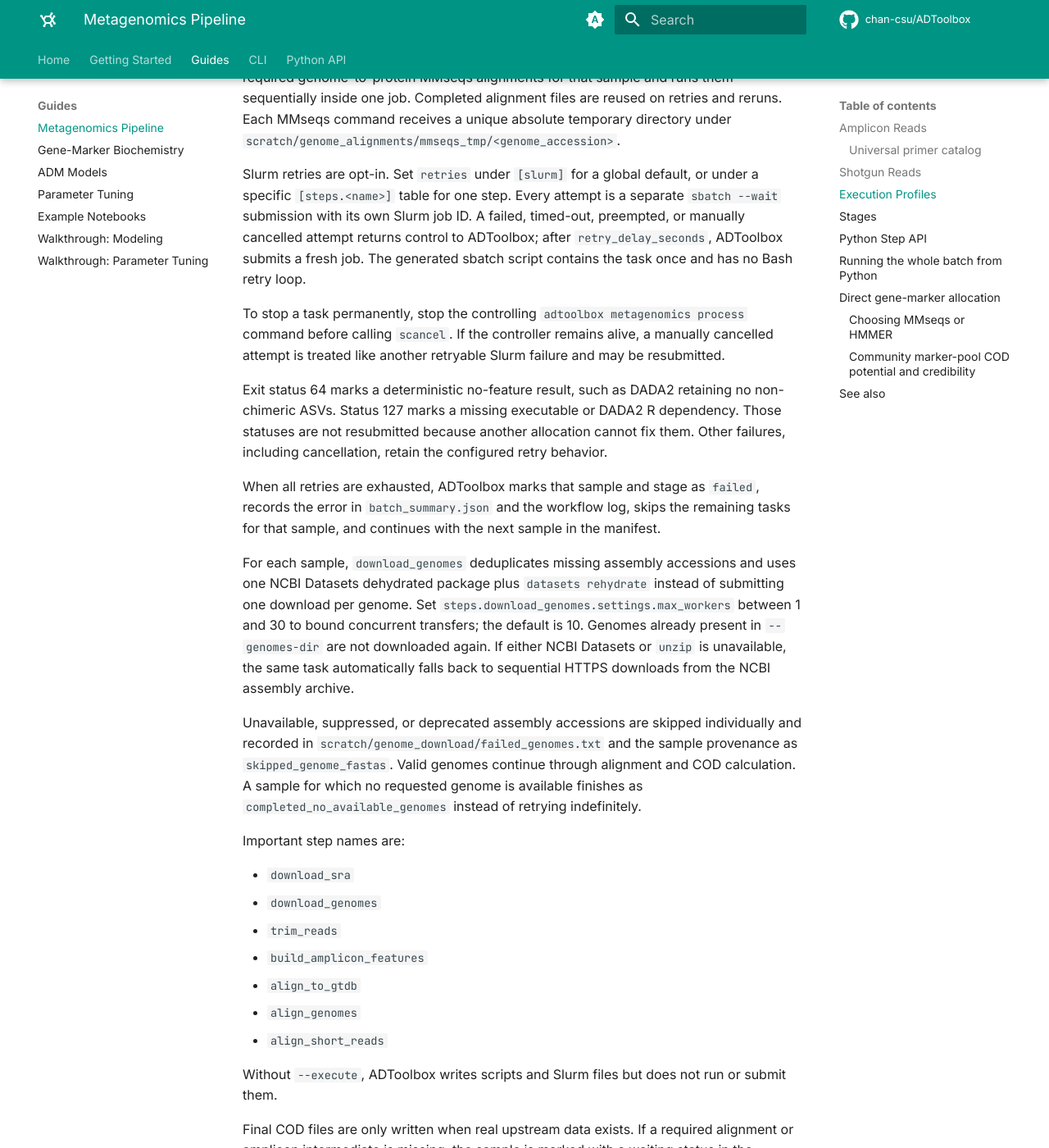
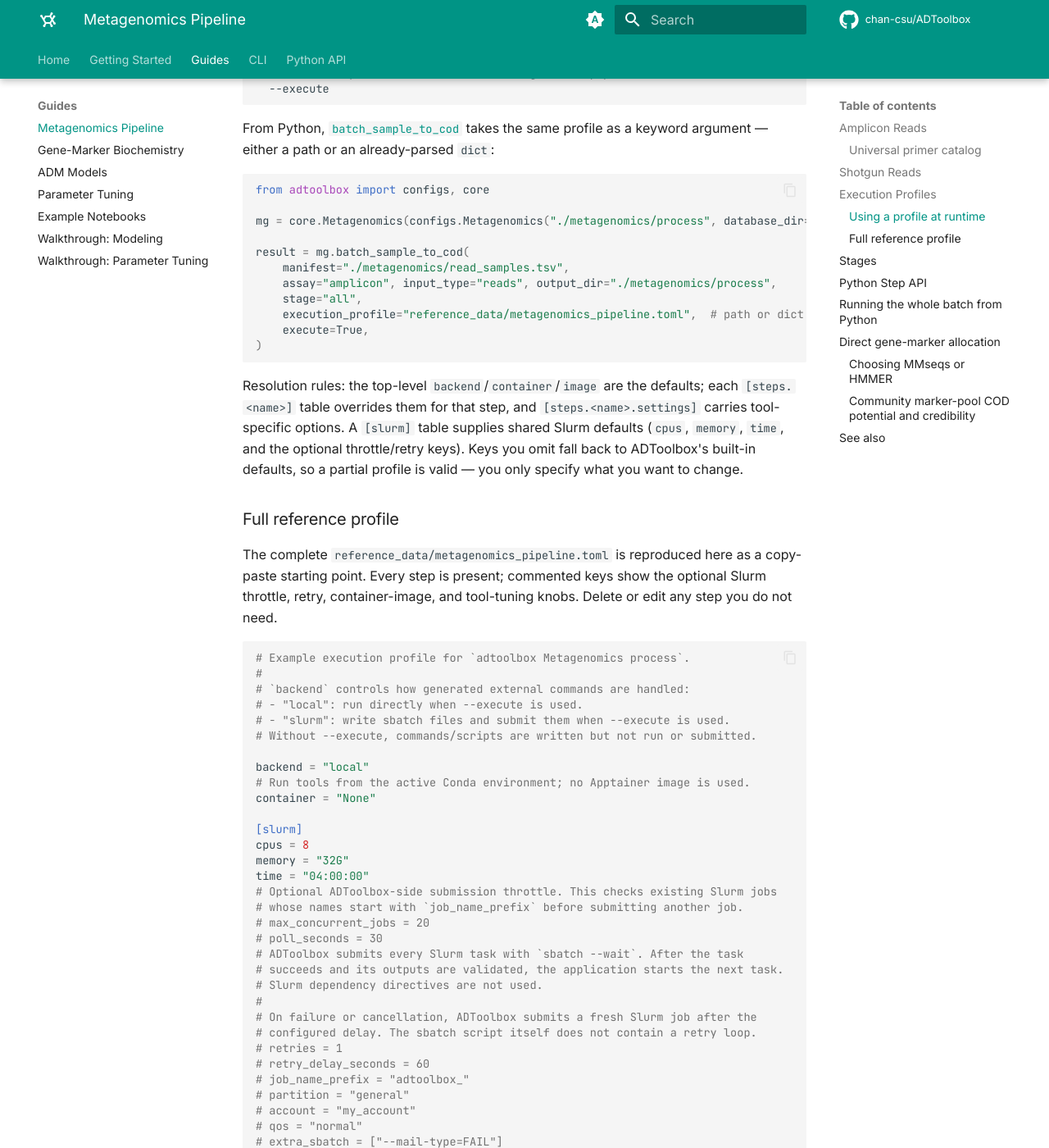
Before and after one commit to chan-csu/ADToolbox, an MkDocs documentation site: the page built from docs/Metagenomics_Pipeline.md, in a window 1280 px wide and 1400 px high, scrolled down 5291 px. Shown: the whole window at 82% size. Built offline with MkDocs 1.6.1 and Material for MkDocs 9.7.7, drawn with Linux system fonts in a browser that asks for light colours; comment, search, counter and statistics services are not loaded; some of the changed text lies outside the part shown.

Commit message:
docs: show TOML execution profile at runtime + embed full reference profile
Execution Profiles section now has a 'Using a profile at runtime' example
(CLI --execution-profile and the Python execution_profile= equivalent, plus
the top-level/steps/slurm resolution rules) and a 'Full reference profile'
subsection embedding the complete reference_data/metagenomics_pipeline.toml
verbatim. Biochemistry doc's TOML note points to it.

Co-Authored-By: Claude Opus 4.8 <noreply@anthropic.com>

````diff
--- a/docs/Metagenomics_Pipeline.md
+++ b/docs/Metagenomics_Pipeline.md
@@ -134,9 +134,174 @@ Successful read-input signatures are stored in `scratch/shotgun_downstream_input
 
 ## Execution Profiles
 
-Use a TOML execution profile to choose local or Slurm execution per step. The reference profile is `reference_data/metagenomics_pipeline.toml`.
+Use a TOML execution profile to choose local or Slurm execution per step. The reference profile ships at `reference_data/metagenomics_pipeline.toml`.
 
 The reference profile uses `container = "None"`, so commands run from the active Conda environment on the compute node. Container image selection remains available through a top-level or step-specific `image` key when Docker or Apptainer is wanted.
+
+### Using a profile at runtime
+
+Pass the TOML file to the `process` command with `--execution-profile` (nothing is submitted or run until you also add `--execute`):
+
+```bash
+adtoolbox metagenomics process \
+  --input ./metagenomics/read_samples.tsv \
+  --input-type reads \
+  --output-dir ./metagenomics/process \
+  --stage all \
+  --execution-profile reference_data/metagenomics_pipeline.toml \
+  --execute
+```
+
+From Python, [`batch_sample_to_cod`](api-core.md#adtoolbox.core.Metagenomics.batch_sample_to_cod) takes the same profile as a keyword argument — either a path or an already-parsed `dict`:
+
+```python
+from adtoolbox import configs, core
+
+mg = core.Metagenomics(configs.Metagenomics("./metagenomics/process", database_dir="./database"))
+
+result = mg.batch_sample_to_cod(
+    manifest="./metagenomics/read_samples.tsv",
+    assay="amplicon", input_type="reads", output_dir="./metagenomics/process",
+    stage="all",
+    execution_profile="reference_data/metagenomics_pipeline.toml",  # path or dict
+    execute=True,
+)
+```
+
+Resolution rules: the top-level `backend`/`container`/`image` are the defaults; each `[steps.<name>]` table overrides them for that step, and `[steps.<name>.settings]` carries tool-specific options. A `[slurm]` table supplies shared Slurm defaults (`cpus`, `memory`, `time`, and the optional throttle/retry keys). Keys you omit fall back to ADToolbox's built-in defaults, so a partial profile is valid — you only specify what you want to change.
+
+### Full reference profile
+
+The complete `reference_data/metagenomics_pipeline.toml` is reproduced here as a copy-paste starting point. Every step is present; commented keys show the optional Slurm throttle, retry, container-image, and tool-tuning knobs. Delete or edit any step you do not need.
+
+```toml
+# Example execution profile for `adtoolbox Metagenomics process`.
+#
+# `backend` controls how generated external commands are handled:
+# - "local": run directly when --execute is used.
+# - "slurm": write sbatch files and submit them when --execute is used.
+# Without --execute, commands/scripts are written but not run or submitted.
+
+backend = "local"
+# Run tools from the active Conda environment; no Apptainer image is used.
+container = "None"
+
+[slurm]
+cpus = 8
+memory = "32G"
+time = "04:00:00"
+# Optional ADToolbox-side submission throttle. This checks existing Slurm jobs
+# whose names start with `job_name_prefix` before submitting another job.
+# max_concurrent_jobs = 20
+# poll_seconds = 30
+# ADToolbox submits every Slurm task with `sbatch --wait`. After the task
+# succeeds and its outputs are validated, the application starts the next task.
+# Slurm dependency directives are not used.
+#
+# On failure or cancellation, ADToolbox submits a fresh Slurm job after the
+# configured delay. The sbatch script itself does not contain a retry loop.
+# retries = 1
+# retry_delay_seconds = 60
+# job_name_prefix = "adtoolbox_"
+# partition = "general"
+# account = "my_account"
+# qos = "normal"
+# extra_sbatch = ["--mail-type=FAIL"]
+
+[steps.download_sra]
+backend = "slurm"
+container = "None"
+cpus = 4
+memory = "16G"
+time = "04:00:00"
+
+[steps.download_genomes]
+backend = "slurm"
+container = "None"
+cpus = 1
+memory = "2G"
+time = "01:00:00"
+
+[steps.download_genomes.settings]
+max_workers = 10
+
+[steps.trim_reads]
+backend = "slurm"
+container = "None"
+cpus = 4
+memory = "8G"
+time = "01:00:00"
+# retries = 2
+
+[steps.trim_reads.settings]
+threads = 4
+minimum_length = 100
+quality_cutoff = 20
+quality_trim = "cut_right"
+quality_window_size = 4
+quality_mean = 20
+min_reads_for_denoising = 1000
+allow_single_end_fallback = true
+# adapter_1 = "AGATCGGAAGAGCACACGTCTGAACTCCAGTCA"
+# adapter_2 = "AGATCGGAAGAGCGTCGTGTAGGGAAAGAGTGT"
+
+[steps.build_amplicon_features]
+backend = "slurm"
+container = "None"
+cpus = 8
+memory = "24G"
+time = "04:00:00"
+
+[steps.build_amplicon_features.settings]
+threads = 8
+denoiser = "dada2"
+primer_mode = "auto"
+primer_detection_reads = 10000
+primer_max_offset = 12
+primer_max_error_rate = 0.15
+primer_min_fraction = 0.80
+cutadapt_error_rate = 0.15
+discard_untrimmed = true
+maxee = 2.0
+minimum_length = 100
+chimera_filter = true
+dada2_min_overlap = 12
+
+[steps.align_to_gtdb]
+backend = "slurm"
+container = "None"
+cpus = 8
+memory = "32G"
+time = "04:00:00"
+
+[steps.align_to_gtdb.settings]
+vsearch_threads = 8
+vsearch_similarity = 0.97
+
+[steps.align_genomes]
+backend = "slurm"
+container = "None"
+cpus = 12
+memory = "48G"
+time = "08:00:00"
+
+[steps.align_short_reads]
+# Shotgun only: one MMseqs translated-search job per sample.
+backend = "slurm"
+container = "None"
+cpus = 24
+memory = "150G"
+time = "12:00:00"
+
+[steps.align_short_reads.settings]
+threads = 24
+# Nucleotide reads against the protein target require translated search.
+search_type = 2
+# Keep only the final TSV after success. Failed work directories remain for debugging.
+keep_work = false
+# Optional MMseqs sensitivity. Omit to use the MMseqs default.
+# sensitivity = 7.5
+```
 
 Slurm steps use `sbatch --wait --parsable`. The application waits for each task to finish, validates its outputs, and only then starts the next task for that sample. It does not use Slurm dependency directives.
 
````
Also changed, not shown: docs/Gene_Marker_Biochemistry.md (+2 -1 lines).
